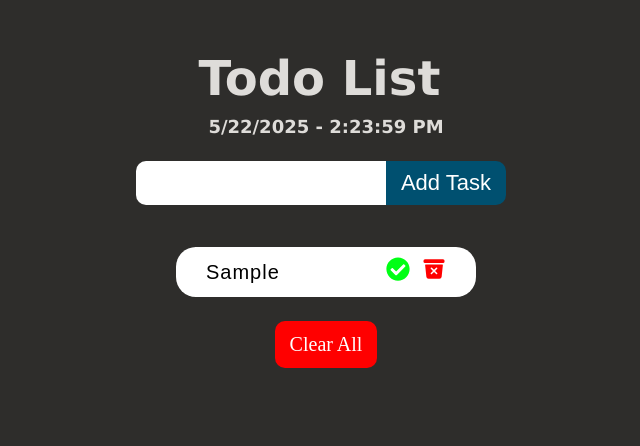
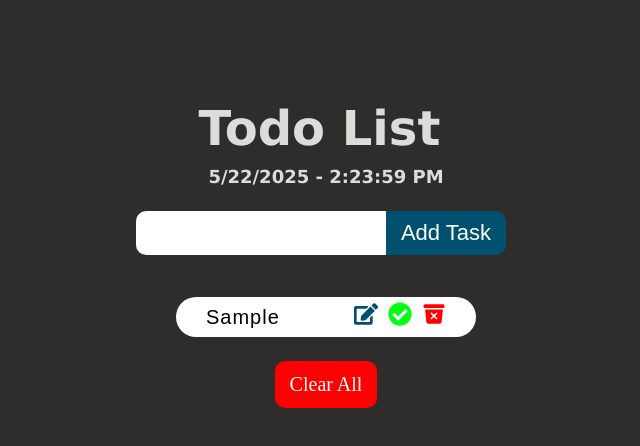
Before and after one commit to gajeranirjar/todo, a React (Vite) app: page / in a window 1280 px wide. Both pictures are taken after typing "Sample" into the empty fields and a click on the button "Add Task". Shown: the top 446 px of the page, without its empty margins (314-954 px from the left). Built offline with nearby package versions, Linux system fonts and the light colour scheme.

Commit message:
Fix edit functionality

```diff
--- a/src/App.css
+++ b/src/App.css
@@ -61,8 +61,10 @@ li {
 .todo-container {
   color: var(--color);
   display: flex;
+  flex-direction: column;
   align-items: center;
-  flex-direction: column;
+  align-content: center;
+  padding: 5rem;
   gap: 2.4rem;
   max-width: 100vw;
   height: 100vh;
@@ -122,7 +124,8 @@ li {
     & li {
       background-color: var(--list-bg-color);
       width: 30rem;
-      height: 5rem;
+      overflow-wrap: break-word;
+      height: auto;
       display: flex;
       justify-content: space-between;
       padding: .5rem 3rem;
@@ -132,13 +135,18 @@ li {
       border-radius: 2rem;
       position: relative;
 
+      & .li-btn {
+        display: flex;
+        justify-items: center;
+        align-items: center;
+        gap: 1rem;
+        padding-left: 1rem;
+      }
 
       & .check-btn {
-        position: absolute;
-        left: 21rem;
+        border: none;
         background-color: rgb(255, 255, 255);
         color: rgb(0, 255, 21);
-        border: none;
         font-size: 2.4rem;
         cursor: pointer;
       }
@@ -152,10 +160,20 @@ li {
         cursor: pointer;
       }
 
+      & .edit-btn {
+        background-color: white;
+        color: var(--btn-bg-color);
+        border: none;
+        border-radius: .5rem;
+        cursor: pointer;
+        font-size: 2.4rem;
+      }
+
     }
 
     & span {
       font-size: 2rem;
+      width: 13rem;
     }
 
   }
@@ -233,7 +251,7 @@ li {
     }
 
     & .todo-list {
-      & li{
+      & li {
         width: 31rem;
       }
     }
@@ -254,26 +272,31 @@ li {
 
   .todo-container {
     & .form {
+      height: 36px;
       & .todo-input {
-        width: 90px;
-        font-size: 25px;
+        width: 100px;
+        font-size: 14px;
+        padding-left: 10px;
       }
 
       & .todo-btn {
-        width: 40px;
-        font-size: 1.5rem;
+        padding: 0;
+        width: 60px;
+        font-size: 12px;
       }
 
     }
 
     & .todo-list {
-      & li{
-        width: 25rem;
-        & .check-btn {
-        position: absolute;
-        left: 16rem;
+      & li {
+        width: 30rem;
+
+        & .li-btn {
+          font-size: 2rem;
+          gap: 1rem;
+          cursor: pointer;
+          padding-left: .5rem;
         }
-
       }
     }
 
@@ -285,19 +308,34 @@ li {
 @media (width <=200px) {
 
   .todo-container {
-    padding : 0 28px 0 6px;
+    padding: 0 15px 0 6px;
+
     & .form {
       & .todo-input {
-        width: 80px;
-        font-size: 25px;
+        width: 60px;
+        font-size: 10px;
       }
 
       & .todo-btn {
-        width: 30px;
-        font-size: 1.5rem;
+        width: 50px;
+        font-size: 10px;
+      }
     }
 
+    & .todo-list {
+      & li {
+        width: 24rem;
+
+        & .li-btn {
+          font-size: 2rem;
+          gap: 1rem;
+          cursor: pointer;
+          padding-left: .5rem;
+          flex-wrap: wrap;
+        }
       }
     }
 
   }
+
+}
--- a/src/App.jsx
+++ b/src/App.jsx
@@ -1,5 +1,5 @@
 import './App.css'
-import { Todo } from './components/todo.jsx'
+import { Todo } from './components/Todo.jsx'
 
 function App() {
 
--- a/src/components/TodoForms.jsx
+++ b/src/components/TodoForms.jsx
@@ -1,19 +1,17 @@
-import { useState } from "react";
-
-export const TodoForm = ({onAddTodo}) => {
-
-    const [inputData , setInputData] = useState({id : "" , content : "" , checked : false});
+export const TodoForm = ({onAddTodo , inputData , setInputData}) => {
 
     const handleInputChange = ( value ) => {
-        setInputData({ id : value , content : value , checked : false})
+        setInputData({ id : inputData.id || Date.now() , content : value , isEdit:inputData.isEdit, checked : inputData.checked})
     }
 
 
     const handleSubmit = (e) => {
         e.preventDefault();
         onAddTodo(inputData);
-        setInputData({ id : "" , content : "" , checked : false})
+        setInputData({ id : "" , content : "" , isEdit:false, checked : false })
     }
+
+    const isEdit = inputData.isEdit ? "Edit" : "Add Task"
 
      return(
         <div className="form">
@@ -25,7 +23,7 @@ export const TodoForm = ({onAddTodo}) => {
                         onChange = {(e) => handleInputChange(e.target.value)}
                         value={inputData.content}/>
                     <button type="submit" className="todo-btn">
-                        Add Task
+                        {isEdit}
                     </button>
                 </form>
             </div>
--- a/src/components/TodoList.jsx
+++ b/src/components/TodoList.jsx
@@ -1,19 +1,24 @@
-import { FaCheckCircle } from "react-icons/fa"
+import { FaCheckCircle, FaEdit } from "react-icons/fa"
 import { IoTrashBin } from "react-icons/io5"
 
-export const TodoList = ({data, onHandleDeleteTodo , onHandleChecklistTodo }) => {
+export const TodoList = ({data, onHandleDeleteTodo , onHandleChecklistTodo , onHandleEditTodo }) => {
     const {content , checked} = data ;
     return (
         <li>
             <span className={`${ checked ? "checkList" : "notCheckList"}`}>
                 {content}
             </span>
+            <div className="li-btn">
+            <button className="edit-btn" onClick={() => onHandleEditTodo(data)}>
+                <FaEdit />
+            </button>
             <button className="check-btn" onClick={() => onHandleChecklistTodo(data)}>
                 <FaCheckCircle />
             </button>
             <button className="delete-btn" onClick={() => onHandleDeleteTodo(content)}>
                 <IoTrashBin />
             </button>
+            </div>
         </li>
     )
 }
--- a/src/components/todo.jsx
+++ b/src/components/todo.jsx
@@ -11,18 +11,26 @@ const getLocalData = () => {
 }
 
 export const Todo = () => {
-
-
+    const [inputData, setInputData] = useState({ id: Date.now() , content: "", isEdit: false, checked: false });
     const [item, setItem] = useState(getLocalData());
 
 
     function handleSubmit(value) {
-        const { content } = value;
+        const { content, isEdit, id, checked } = value;
         if (!content) return;
-
         if (item.find((curElem) => curElem.content == content)) return;
-
-        setItem((pre) => [...pre, value])
+        if (isEdit) {
+            const items = item.map((cur) => {
+                if (cur.id === id) {
+                    return { id, checked, content, isEdit: false }
+                }else {
+                    return cur;
+                }
+            })
+            setItem(items)
+        }else{
+            setItem((pre) => [...pre, value])
+        }
     }
 
     // add local data
@@ -48,10 +56,13 @@ export const Todo = () => {
         setItem(items);
     }
 
-
-
-
-
+    // handle edit button
+    const handleEditTodo = (value) => {
+        setInputData({
+            ...value,
+            isEdit: !(value.isEdit),
+        });
+    }
 
     return <>
         <section className="todo-container">
@@ -60,8 +71,11 @@ export const Todo = () => {
                 <TodoDate />
             </header>
 
-            <TodoForm onAddTodo={handleSubmit} />
-
+            <TodoForm
+                onAddTodo={handleSubmit}
+                inputData={inputData}
+                setInputData={setInputData}
+            />
             <div className="todo-list">
                 <ul>
                     {
@@ -72,6 +86,7 @@ export const Todo = () => {
                                     data={curElem}
                                     onHandleDeleteTodo={handleDeleteTodo}
                                     onHandleChecklistTodo={handleCheckList}
+                                    onHandleEditTodo={handleEditTodo}
                                 />
                             );
                         })
```
Also changed, not shown: 1 other file (tests, documents, lock files or other folders). Lines whose indentation alone changed are shown as unchanged.
